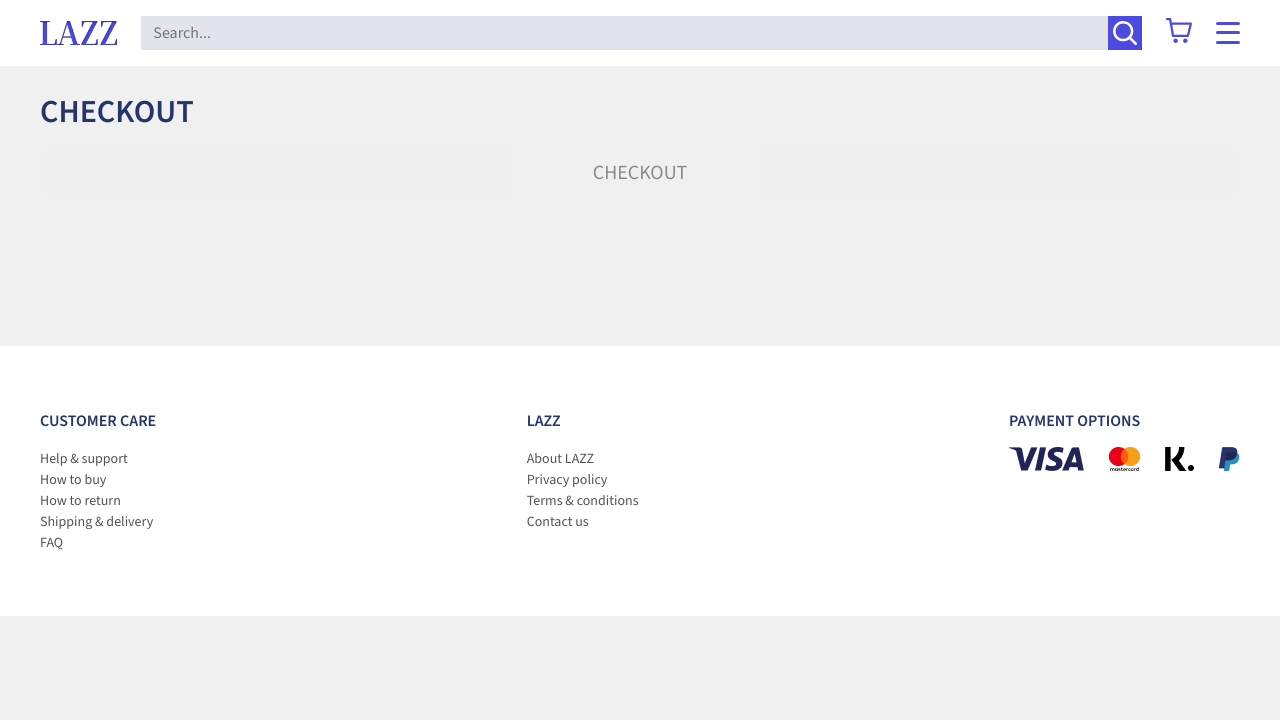
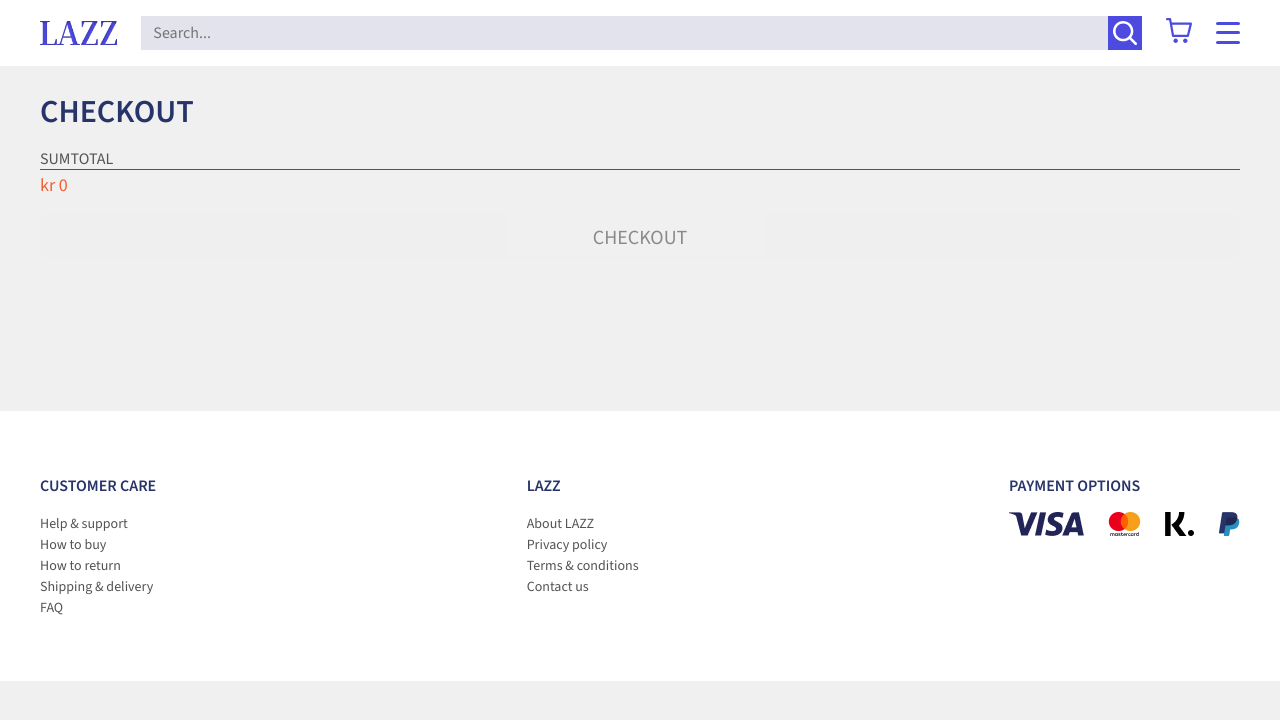
Before and after one commit to DWNWND/Frontend-Frameworks-CA-Thea, a React (Vite) app: page /checkout in a window 1280 px wide. Shown: the top 720 px of the page. Built offline with nearby package versions, Linux system fonts and the light colour scheme.

Commit message:
added the sumTotal to the checkout in desktop display and styled it for desktop

```diff
--- a/src/components/ShoppingCart/ShoppingCart.module.css
+++ b/src/components/ShoppingCart/ShoppingCart.module.css
@@ -3,10 +3,10 @@
   display: flex;
   flex-direction: column;
   gap: 1rem;
-  padding: 1rem;
+  /* padding: 1rem; */
 
   @media screen and (min-width: 768px) {
-    padding: 0rem;
+    /* padding: 0rem; */
     margin-bottom: 2rem;
   }
 }
--- a/src/components/ShoppingCart/index.jsx
+++ b/src/components/ShoppingCart/index.jsx
@@ -8,9 +8,10 @@ import Footer from "../Layout/Footer";
 import { Quantity } from "../quanity";
 import { useOutletContext } from "react-router-dom";
 import Button from "../Button";
+import SumTotal from "../SumTotal";
 
 export function ShoppingCart() {
-  const { cart, setCart } = useOutletContext();
+  const { cart, setCart, totalSum, setTotalSum } = useOutletContext();
 
   //add link to source here
   const checkIfMobileScreen = () => {
@@ -64,7 +65,12 @@ export function ShoppingCart() {
           </div>
         </>
       ) : null}
-      {isMobile ? null : <Button page={page} cart={cart} setCart={setCart}></Button>}
+      {isMobile ? null : (
+        <>
+          <SumTotal totalSum={totalSum} setTotalSum={setTotalSum}></SumTotal>
+          <Button page={page} cart={cart} setCart={setCart}></Button>
+        </>
+      )}
     </>
   );
 }
--- a/src/components/pages/Checkout/Checkout.module.css
+++ b/src/components/pages/Checkout/Checkout.module.css
@@ -1,7 +1,7 @@
 .wrapper {
   margin-top: 90px;
   margin-bottom: 150px;
-  /* padding: 1rem; */
+  padding: 1rem;
   max-width: 1200px;
   margin-left: auto;
   margin-right: auto;
@@ -13,4 +13,7 @@
     margin-bottom: 16px;
     text-transform: uppercase;
   }
+  @media screen and (min-width: 1200px) {
+    padding: 0rem;
+  }
 }
--- a/src/components/sumTotal/SumTotal.module.css
+++ b/src/components/sumTotal/SumTotal.module.css
@@ -2,6 +2,9 @@
   display: flex;
   flex-direction: column;
   gap: 0.2rem;
+  @media screen and (min-width: 768px) {
+    margin-bottom: 1rem;
+  }
 }
 
 .title {
@@ -9,6 +12,11 @@
   font-size: 0.75rem;
   text-transform: uppercase;
   font-weight: 400;
+  @media screen and (min-width: 768px) {
+    font-size: 1rem;
+    border-bottom: solid 0.5px var(--color-dark-gray);
+    width: 100%;
+  }
 }
 
 .sum {
```
